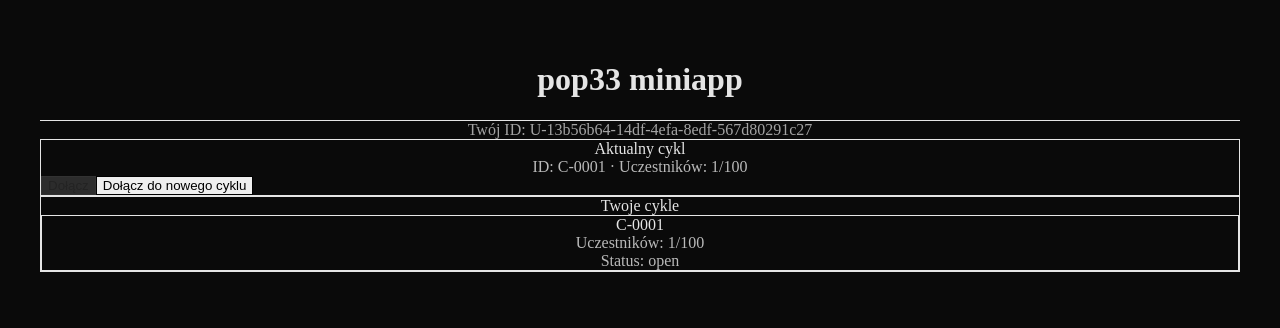
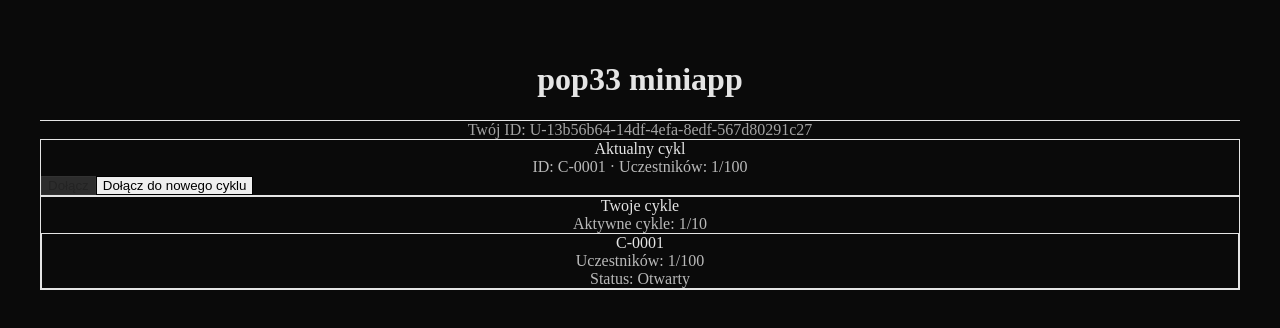
Before and after one commit to profitmilion/people-over-profit, a React (Vite) app: page / in a window 1280 px wide. Both pictures are taken after a click on the button "Dołącz". Shown: the top 328 px of the page. Built offline with nearby package versions, Linux system fonts and the light colour scheme; the HTML template or start-up script is replaced by a standard one.

Commit message:
Stabilna wersja PROD – limit aktywnych cykli, wyniki losowań, pełna wizualizacja

```diff
--- a/src/components/ProdView.tsx
+++ b/src/components/ProdView.tsx
@@ -1,26 +1,68 @@
 // src/components/ProdView.tsx
-import { useMemo } from "react";
+import { useMemo, useState, useEffect } from "react";
 import { useCycles } from "../hooks/useCycles";
 
 const MAX_PARTICIPANTS = 100;
-const MAX_WINNERS = 1;
+const MAX_USER_CYCLES = 10;
+
+// Prosty formatter daty (jak w DevPanelu)
+function fmt(ts?: number) {
+  if (!ts) return "—";
+  const d = new Date(ts);
+  return d.toLocaleString();
+}
+
+// Skracanie ID użytkownika dla czytelności
+function shortenUserId(id: string, len = 4) {
+  if (!id) return "";
+  if (id.length <= len * 2) return id;
+  return id.slice(0, len) + "…" + id.slice(-len);
+}
 
 export default function ProdView() {
-  const { state, joinFIFO, openNextAndJoin, cycles, getOrCreateUserId, openCycle } = useCycles();
+  const {
+    joinFIFO,
+    openNextAndJoin,
+    cycles,
+    getOrCreateUserId,
+    openCycle
+  } = useCycles();
 
   const userId = useMemo(() => getOrCreateUserId(), [getOrCreateUserId]);
 
-  // znajdź wszystkie cykle, do których użytkownik dołączył
+  // lokalny zegar – odliczanie (jak w DevPanelu)
+  const [nowTick, setNowTick] = useState<number>(() => Date.now());
+
+  useEffect(() => {
+    const id = setInterval(() => {
+      setNowTick(Date.now());
+    }, 1000);
+    return () => clearInterval(id);
+  }, []);
+
+  // cykle, w których użytkownik ma los (wszystkie, także historyczne)
   const userCycles = useMemo(() => {
-    return cycles.filter((c) => c.participants.some((p) => p.userId === userId));
+    return cycles.filter((c) =>
+      c.participants.some((p) => p.userId === userId)
+    );
   }, [cycles, userId]);
 
-  // ilość cykli użytkownika
   const totalUserCycles = userCycles.length;
 
-  const alreadyInOpenCycle = !!openCycle?.participants.some((p) => p.userId === userId);
+  // LICZYMY TYLKO AKTYWNE CYKLE do limitu (czyli takie, które NIE są finished)
+  const activeUserCycles = useMemo(
+    () => userCycles.filter((c) => c.status !== "finished").length,
+    [userCycles]
+  );
+
+  const hasReachedUserLimit = activeUserCycles >= MAX_USER_CYCLES;
+
+  const alreadyInOpenCycle = !!openCycle?.participants.some(
+    (p) => p.userId === userId
+  );
   const isOpenCycleFull =
-    (openCycle?.participants.length ?? 0) >= (openCycle?.maxParticipants ?? MAX_PARTICIPANTS);
+    (openCycle?.participants.length ?? 0) >=
+    (openCycle?.maxParticipants ?? MAX_PARTICIPANTS);
 
   return (
     <div className="mx-auto max-w-3xl p-4 space-y-6">
@@ -28,7 +70,7 @@ export default function ProdView() {
         Twój ID: <span className="font-mono">{userId}</span>
       </div>
 
-      {/* Sekcja AKTUALNEGO CZYLI OTWARTEGO CYKLU */}
+      {/* AKTUALNY CYKL */}
       <section className="rounded-2xl border border-neutral-800 p-4 space-y-4">
         <div className="text-lg font-semibold">Aktualny cykl</div>
 
@@ -41,14 +83,21 @@ export default function ProdView() {
           <div className="text-sm opacity-80">Brak otwartego cyklu</div>
         )}
 
-        {/* Przyciski nawigacyjne */}
+        {/* Przyciski akcji */}
         <div className="flex gap-3">
           <button
             className="px-4 py-2 rounded-xl border border-neutral-700 hover:bg-neutral-900 disabled:opacity-50"
             onClick={joinFIFO}
-            disabled={!openCycle || alreadyInOpenCycle || isOpenCycleFull}
+            disabled={
+              !openCycle ||
+              alreadyInOpenCycle ||
+              isOpenCycleFull ||
+              hasReachedUserLimit
+            }
             title={
-              !openCycle
+              hasReachedUserLimit
+                ? `Osiągnąłeś limit ${MAX_USER_CYCLES} aktywnych cykli`
+                : !openCycle
                 ? "Brak otwartego cyklu"
                 : alreadyInOpenCycle
                 ? "Już dołączyłeś"
@@ -63,36 +112,157 @@ export default function ProdView() {
           <button
             className="px-4 py-2 rounded-xl border border-amber-600 text-amber-500 hover:bg-amber-950/40 disabled:opacity-50"
             onClick={openNextAndJoin}
-            disabled={!alreadyInOpenCycle && !!openCycle && !isOpenCycleFull}
-            title="Dołącz do nowego cyklu (po dołączeniu do bieżącego lub gdy bieżący pełny)"
+            disabled={
+              hasReachedUserLimit ||
+              (!alreadyInOpenCycle && !!openCycle && !isOpenCycleFull)
+            }
+            title={
+              hasReachedUserLimit
+                ? `Osiągnąłeś limit ${MAX_USER_CYCLES} aktywnych cykli`
+                : "Dołącz do nowego cyklu (po dołączeniu do bieżącego lub gdy bieżący pełny)"
+            }
           >
             Dołącz do nowego cyklu
           </button>
         </div>
       </section>
 
-      {/* Sekcja WSZYSTKICH CYKLI UŻYTKOWNIKA */}
+      {/* TWOJE CYKLE – odliczanie + pełna historia zwycięzców */}
       <section className="rounded-2xl border border-neutral-800 p-4 space-y-4">
         <div className="text-lg font-semibold">Twoje cykle</div>
 
+        {activeUserCycles > 0 && (
+          <div className="text-xs opacity-80">
+            Aktywne cykle: {activeUserCycles}/{MAX_USER_CYCLES}
+          </div>
+        )}
+
+        {hasReachedUserLimit && (
+          <div className="text-xs text-amber-400">
+            Osiągnąłeś maksymalną liczbę aktywnych cykli w tym demie (
+            {MAX_USER_CYCLES}). Gdy część cykli zostanie zakończona, będziesz
+            mógł dołączać do kolejnych.
+          </div>
+        )}
+
         {totalUserCycles > 0 ? (
           <div className="space-y-3">
-            {userCycles.map((c) => (
-              <div key={c.id} className="rounded-xl border border-neutral-700 p-3">
-                <div className="font-mono text-sm mb-2">{c.id}</div>
+            {userCycles.map((c) => {
+              const now = nowTick;
+
+              const drawHistory = c.drawHistory || [];
+              const hasDrawHistory = drawHistory.length > 0;
+
+              const hasNextDraw =
+                c.nextDrawAt && c.nextDrawAt > now; // jak w DevPanelu
+              const nextLeft = hasNextDraw
+                ? Math.ceil(((c.nextDrawAt as number) - now) / 1000)
+                : 0;
+
+              const isOpen = c.status === "open";
+              const isFinished = c.status === "finished";
+
+              return (
+                <div
+                  key={c.id}
+                  className="rounded-xl border border-neutral-700 p-3 space-y-2"
+                >
+                  {/* podstawowe info o cyklu */}
+                  <div className="font-mono text-sm">{c.id}</div>
                   <div className="text-xs opacity-80">
                     Uczestników: {c.participants.length}/{c.maxParticipants}
                   </div>
-                <div className="text-xs opacity-80">Status: {c.status}</div>
 
-                {c.status === "finished" && (
-                  <div className="text-xs opacity-70 mt-1">Zakończony</div>
+                  {/* Status z rozróżnieniem „oczekiwanie na losowanie” */}
+                  <div className="text-xs opacity-80">
+                    Status:{" "}
+                    {isOpen
+                      ? "Otwarty"
+                      : hasNextDraw
+                      ? "Zamknięty – oczekiwanie na kolejne losowanie"
+                      : isFinished && hasDrawHistory
+                      ? "Zakończony – losowania odbyły się"
+                      : isFinished
+                      ? "Zakończony"
+                      : c.status}
+                  </div>
+
+                  {/* Odliczanie do najbliższego losowania */}
+                  {hasNextDraw && (
+                    <div className="mt-1 text-xs opacity-80">
+                      Najbliższe losowanie: {fmt(c.nextDrawAt as number)}
+                      {nextLeft > 0 && (
+                        <div className="opacity-70">
+                          pozostało ~{nextLeft}s
+                        </div>
                       )}
                     </div>
+                  )}
+
+                  {/* Pełna historia zwycięzców – jak w DevPanelu */}
+                  {hasDrawHistory && (
+                    <div className="mt-2 text-xs space-y-2">
+                      <div className="opacity-80">
+                        Historia zwycięzców (wszystkie losowania w tym cyklu):
+                      </div>
+                      <div className="flex flex-col gap-2">
+                        {drawHistory.map((d) => {
+                          const youWonHere =
+                            Array.isArray(d.winners) &&
+                            d.winners.includes(userId);
+
+                          return (
+                            <div
+                              key={`${d.cycleId}-${d.drawIndex}-${d.drawnAt}`}
+                              className="border border-neutral-800 rounded-xl p-2"
+                            >
+                              <div className="opacity-80">
+                                Losowanie #{d.drawIndex ?? "?"} (
+                                {fmt(d.drawnAt)})
+                              </div>
+                              <div className="flex flex-wrap gap-1 mt-1">
+                                {d.winners.map((w: string) => (
+                                  <span
+                                    key={w}
+                                    className={
+                                      "font-mono text-[11px] border rounded px-1 py-0.5 " +
+                                      (w === userId
+                                        ? "border-emerald-500 text-emerald-400"
+                                        : "border-neutral-700")
+                                    }
+                                  >
+                                    {shortenUserId(w)}
+                                    {w === userId ? " (Ty)" : ""}
+                                  </span>
                                 ))}
                               </div>
+                              {youWonHere && (
+                                <div className="mt-1 text-[11px] text-emerald-400">
+                                  W tym losowaniu jesteś zwycięzcą (DEMO)
+                                </div>
+                              )}
+                            </div>
+                          );
+                        })}
+                      </div>
+                    </div>
+                  )}
+
+                  {/* Cykl zakończony, ale brak historii losowań */}
+                  {isFinished && !hasDrawHistory && !hasNextDraw && (
+                    <div className="mt-2 text-xs opacity-60">
+                      Zakończony – brak zapisanych danych o losowaniu (starszy
+                      cykl lub dane DEMO).
+                    </div>
+                  )}
+                </div>
+              );
+            })}
+          </div>
         ) : (
-          <div className="text-sm opacity-70">Jeszcze nie dołączyłeś do żadnego cyklu.</div>
+          <div className="text-sm opacity-70">
+            Jeszcze nie dołączyłeś do żadnego cyklu.
+          </div>
         )}
       </section>
     </div>
```
Lines whose indentation alone changed are shown as unchanged.
